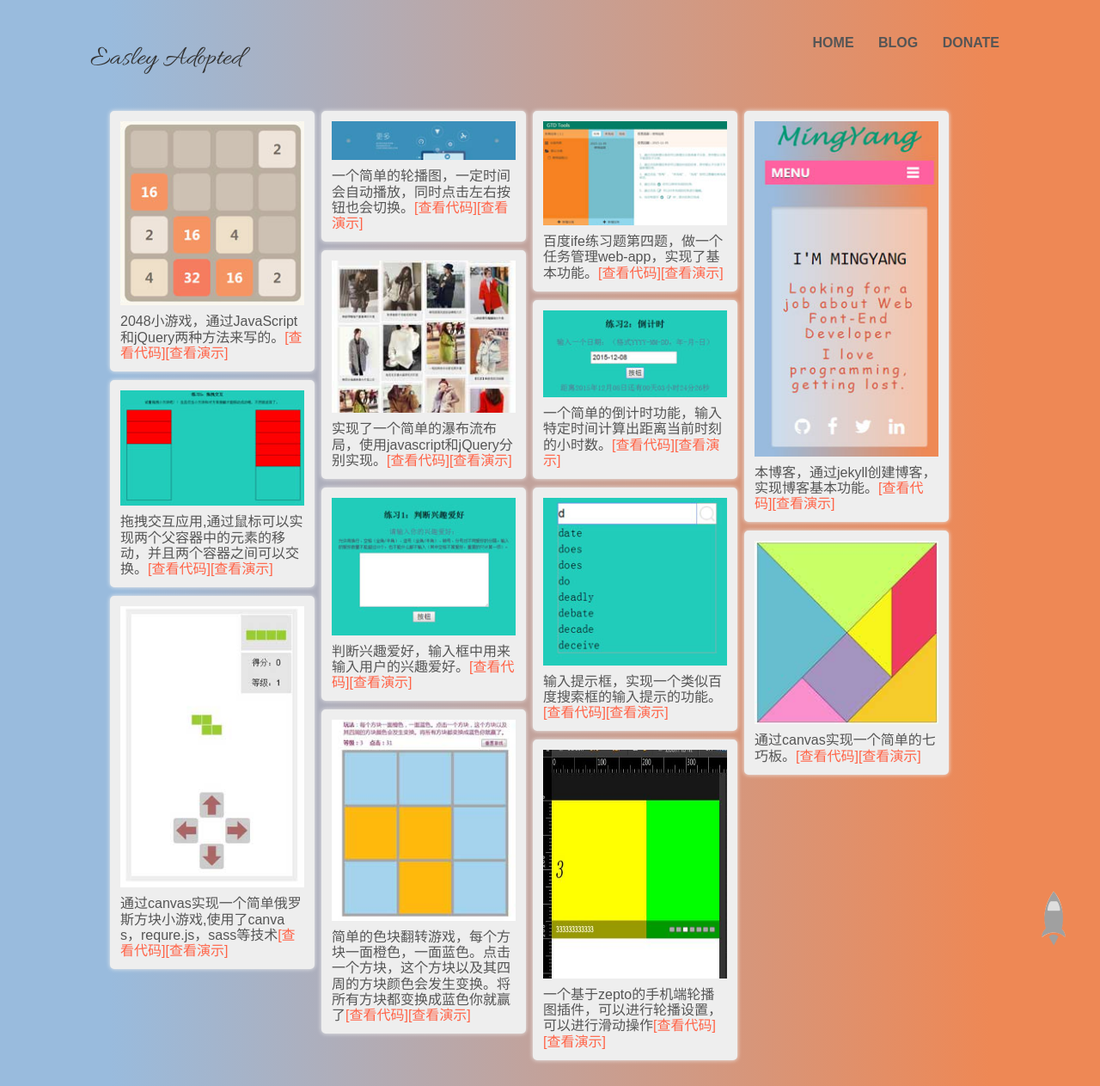
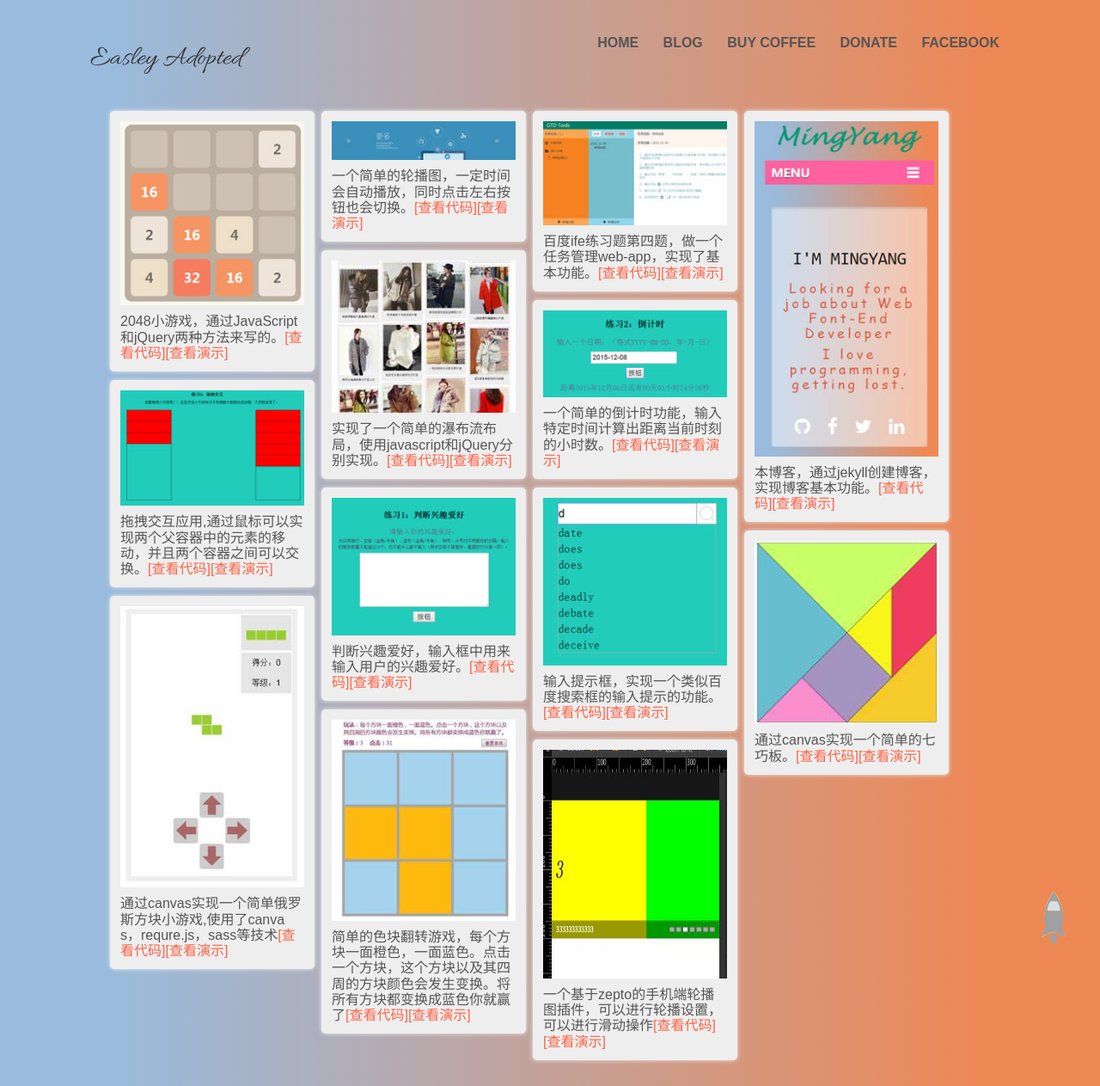
Before and after one commit to juneeighteen/easleyadopted.github.io, a Jekyll site: the page built from demo/index.html, in a window 1280 px wide. Shown: the whole page at 86% size. Built offline with Jekyll 4.4.1, drawn with Linux system fonts in a browser that asks for light colours; some web fonts are replaced; a style sheet for code colours, icons or effects is not loaded.

Commit message:
updated nav links

```diff
--- a/_includes/header.html
+++ b/_includes/header.html
@@ -5,7 +5,9 @@
         <ul>
               <li><a href="{{ site.baseurl }}/index.html">HOME</a></li>
                 <li><a href="/blog/">BLOG</a></li>
-                <li><a target="_blank" href="https://www.youcaring.com/EasleyAdoptedMe">DONATE</a></li>
+                <li><a target="_blank" href="https://www.justlovecoffee.com/Beneficiary/Profile/5087">BUY COFFEE</a></li>
+                <li><a target="_blank" href="https://www.purecharity.com/easleyadoptedme">DONATE</a></li>
+                <li><a target="_blank" href="http://fb.me/EasleyAdoptedMe">FACEBOOK</a>
 
         </ul>
     </div>
@@ -15,6 +17,9 @@
                 <li><a href="{{ site.baseurl }}/index.html">HOME</a></li>
                 <li><a href="/blog/">BLOG</a></li>
                 <li><a target="_blank" href="https://www.youcaring.com/EasleyAdoptedMe">DONATE</a></li>
+                <li><a target="_blank" href="https://www.purecharity.com/easleyadoptedme">DONATE</a></li>
+                <li><a target="_blank" href="http://fb.me/EasleyAdoptedMe">FACEBOOK</a>
+
 
             </ul>
         <a href="#" id="pull">Click to donate</a>
```
